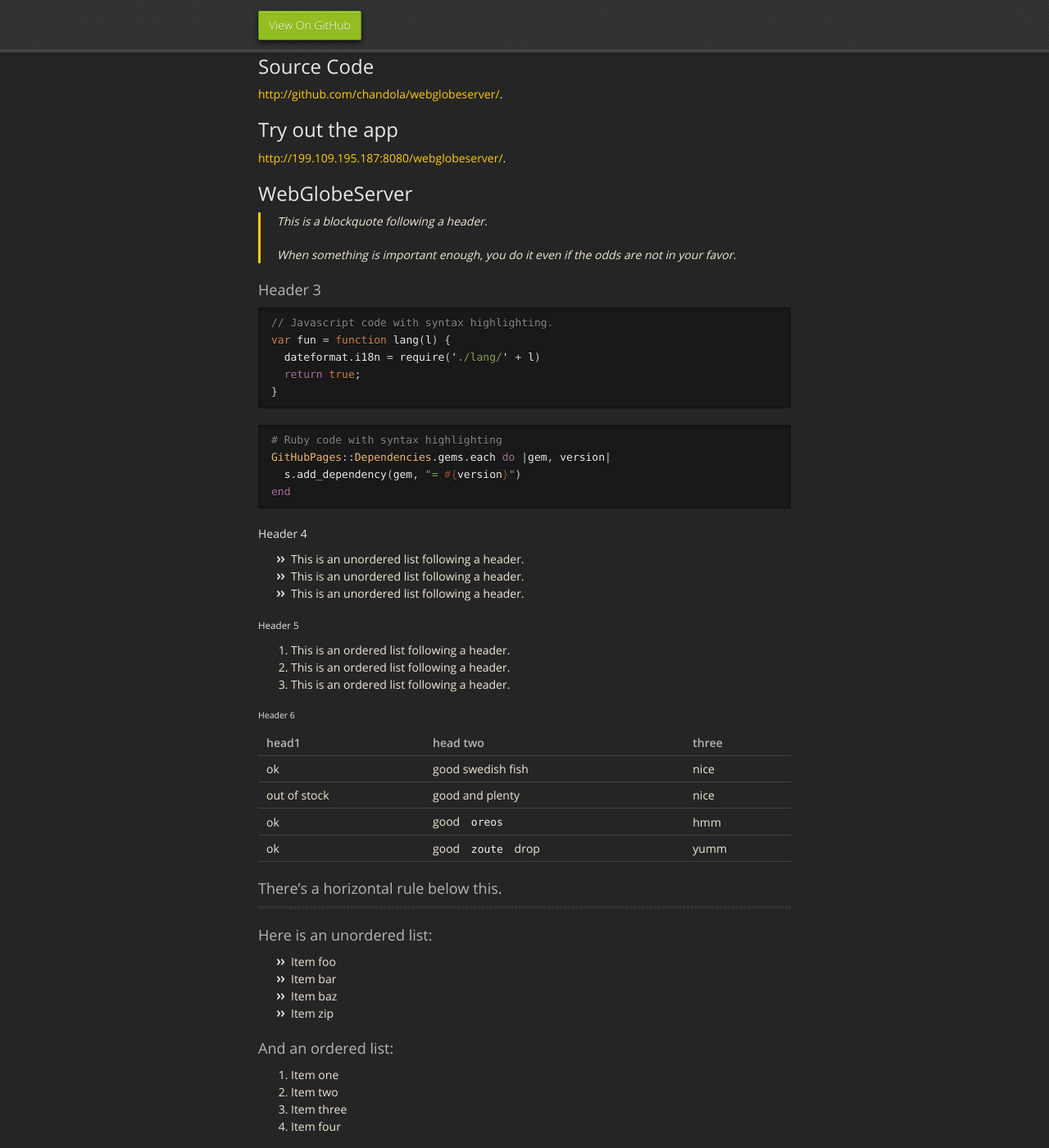
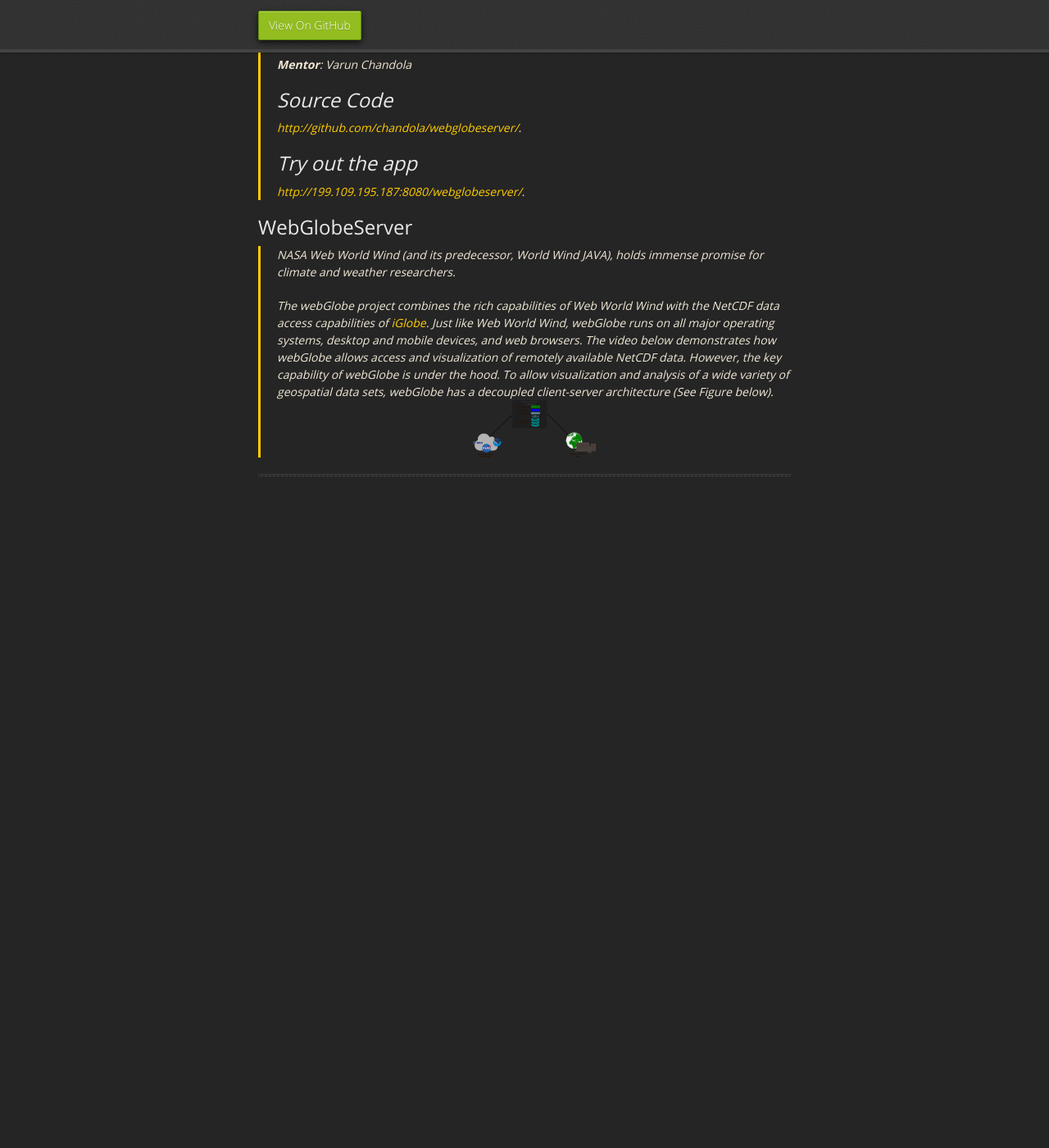
Before and after one commit to arunshar/webglobeserver, a Jekyll site: the page built from docs/index.md, in a window 1280 px wide and 1400 px high, scrolled down 489 px. Shown: the whole window at 82% size. Built offline with Jekyll 4.4.1, drawn with Linux system fonts in a browser that asks for light colours; nearby versions of some CDN libraries; after the commit the page ends 1180 px from its top, so only the background shows below that; some of the changed text lies outside the part shown.

Commit message:
adding webglobe description

````diff
--- a/docs/index.md
+++ b/docs/index.md
@@ -3,8 +3,9 @@
 ---
 ![](/webglobeserver/icon.png){: .center-image}
 # [](#header-1)Team
-Justin Zwick, Arun Sharma
-**Mentor**: Varun Chandola
+> Justin Zwick, Arun Sharma
+>
+> **Mentor**: Varun Chandola
 ## [](#header-2)Source Code
 [http://github.com/chandola/webglobeserver/](http://github.com/chandola/webglobeserver/).
 ## [](#header-3)Try out the app
@@ -13,101 +14,9 @@
 
 ## [](#header-4)WebGlobeServer
 
-> This is a blockquote following a header.
+> NASA Web World Wind (and its predecessor, World Wind JAVA), holds immense promise for climate and weather researchers.
 >
-> When something is important enough, you do it even if the odds are not in your favor.
-
-### [](#header-3)Header 3
-
-```js
-// Javascript code with syntax highlighting.
-var fun = function lang(l) {
-  dateformat.i18n = require('./lang/' + l)
-  return true;
-}
-```
-
-```ruby
-# Ruby code with syntax highlighting
-GitHubPages::Dependencies.gems.each do |gem, version|
-  s.add_dependency(gem, "= #{version}")
-end
-```
-
-#### [](#header-4)Header 4
-
-*   This is an unordered list following a header.
-*   This is an unordered list following a header.
-*   This is an unordered list following a header.
-
-##### [](#header-5)Header 5
-
-1.  This is an ordered list following a header.
-2.  This is an ordered list following a header.
-3.  This is an ordered list following a header.
-
-###### [](#header-6)Header 6
-
-| head1        | head two          | three |
-|:-------------|:------------------|:------|
-| ok           | good swedish fish | nice  |
-| out of stock | good and plenty   | nice  |
-| ok           | good `oreos`      | hmm   |
-| ok           | good `zoute` drop | yumm  |
-
-### There's a horizontal rule below this.
+> The webGlobe project combines the rich capabilities of Web World Wind with the NetCDF data access capabilities of [iGlobe](https://www.cse.buffalo.edu/~chandola/research/iglobe.html). Just like Web World Wind, webGlobe runs on all major operating systems, desktop and mobile devices, and web browsers. The video below demonstrates how webGlobe allows access and visualization of remotely available NetCDF data. However, the key capability of webGlobe is under the hood. To allow visualization and analysis of a wide variety of geospatial data sets, webGlobe has a decoupled client-server architecture (See Figure below).
+![](/webglobeserver/arch.png){: .center-image}
 
 * * *
-
-### Here is an unordered list:
-
-*   Item foo
-*   Item bar
-*   Item baz
-*   Item zip
-
-### And an ordered list:
-
-1.  Item one
-1.  Item two
-1.  Item three
-1.  Item four
-
-### And a nested list:
-
-- level 1 item
-  - level 2 item
-  - level 2 item
-    - level 3 item
-    - level 3 item
-- level 1 item
-  - level 2 item
-  - level 2 item
-  - level 2 item
-- level 1 item
-  - level 2 item
-  - level 2 item
-- level 1 item
-
-
-
-### Definition lists can be used with HTML syntax.
-
-<dl>
-<dt>Name</dt>
-<dd>Godzilla</dd>
-<dt>Born</dt>
-<dd>1952</dd>
-<dt>Birthplace</dt>
-<dd>Japan</dd>
-<dt>Color</dt>
-<dd>Green</dd>
-</dl>
-
-```
-Long, single-line code blocks should not wrap. They should horizontally scroll if they are too long. This line should be long enough to demonstrate this.
-```
-
-```
-The final element.
-```
````
Also changed, not shown: docs/arch.png (added).
